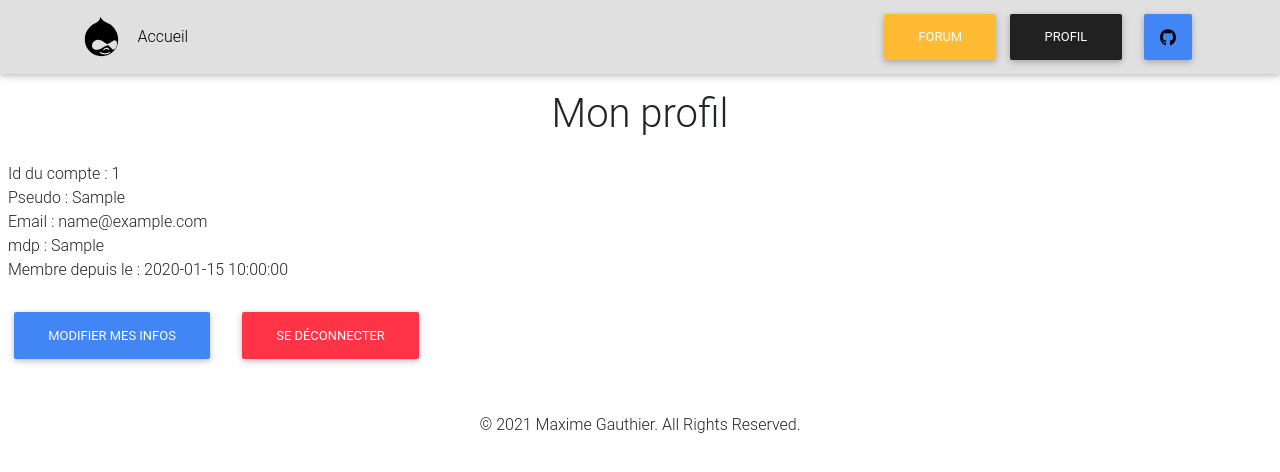
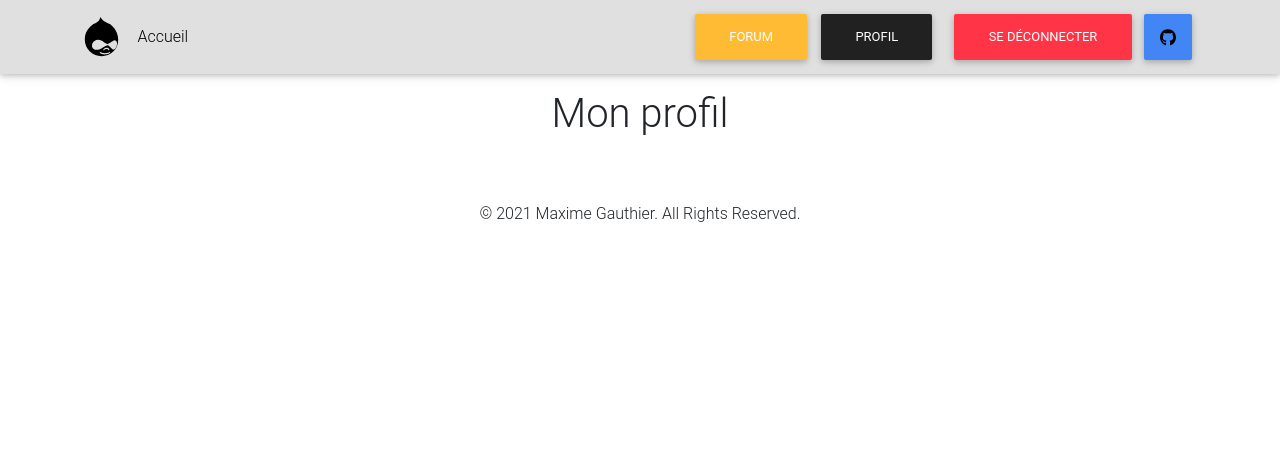
Before and after one commit to Neograaph/php_recap, a PHP site: page /views/forum.php in a window 1280 px wide. Shown: the top 472 px of the page. Run offline with PHP 8.4, Linux system fonts and the light colour scheme; the visitor is signed in with stand-in values (Sample User, id 1); tables that the repository leaves empty or names only in its code hold one stand-in row (values such as "Sample post"); some libraries are stand-ins or nearby versions.

Commit message:
modifsNavBar

```diff
--- a/views/forum.php
+++ b/views/forum.php
@@ -6,40 +6,20 @@ include('./layout/head.php');
 <?php
 include('./layout/navPrivate.php');
 ?>
-<section>
+<section id="app">
   <h1 class='text-center m-3'>Mon profil</h1>
-  <p class='p-2'>
-    <?php
-  $servername = "maximefneograph.mysql.db";
-  $username = "maximefneograph";
-  $password = "6WtuCxrP7ygy";
-  $dbname = "maximefneograph";
 
-  try {
-    $bdd = new PDO("mysql:host=$servername;dbname=$dbname", $username, $password);
-    // set the PDO error mode to exception
-    $bdd->setAttribute(PDO::ATTR_ERRMODE, PDO::ERRMODE_EXCEPTION);
-  }
-  catch (Exception $e) {
-    die('Erreur : ' . $e->getMessage());
-  }
-  $req=$bdd->prepare("SELECT*FROM php_recap_user WHERE pseudo= ? ");
-  $req->execute(array ($pseudo));
-  foreach ($req as $data){
-    echo 'Id du compte : '.$data['id'].'<br/>';
-    echo 'Pseudo : '.$data['pseudo'].'<br/>';
-    echo 'Email : '.$data['email'].'<br/>';
-    echo 'mdp : '.$data['mdp'].'<br/>';
-    echo 'Membre depuis le : '.$data['created_at'].'<br/>';
-  }
-  ?>
-  </p>
-  <a href="./modifier.php" class='p-2'>
-    <button class='btn btn-primary'>Modifier mes infos</button>
-  </a>
-  <a href="./logout.php" class='p-2'>
-    <button class='btn btn-danger'>Se déconnecter</button>
-  </a>
+
+
+
+
+
+  <!-- <a href="./modifier.php" class='p-2 btn btn-primary'>
+    Modifier mes infos
+  </a> -->
+  <!-- <a href="./logout.php" class='p-2 btn btn-danger'>
+    Se déconnecter
+  </a> -->
 </section>
 <?php
 include('./layout/footer.php');
--- a/views/layout/navPrivate.php
+++ b/views/layout/navPrivate.php
@@ -48,7 +48,10 @@
         </a>
         <a type="button" class="btn btn-dark me-3" href='../views/profil.php'>
           Profil
-          </a>
+        </a>
+        <a type="button" class="btn btn-danger" href='../views/logout.php'>
+          Se déconnecter
+        </a>
         <a
           class="btn btn-primary px-3"
           href="https://github.com/Neograaph/php_recap"
--- a/views/profil.php
+++ b/views/profil.php
@@ -37,9 +37,9 @@ include('./layout/navPrivate.php');
   <a href="./modifier.php" class='p-2'>
     <button class='btn btn-primary'>Modifier mes infos</button>
   </a>
-  <a href="./logout.php" class='p-2'>
+  <!-- <a href="./logout.php" class='p-2'>
     <button class='btn btn-danger'>Se déconnecter</button>
-  </a>
+  </a> -->
 </section>
 <?php
 include('./layout/footer.php');
```
